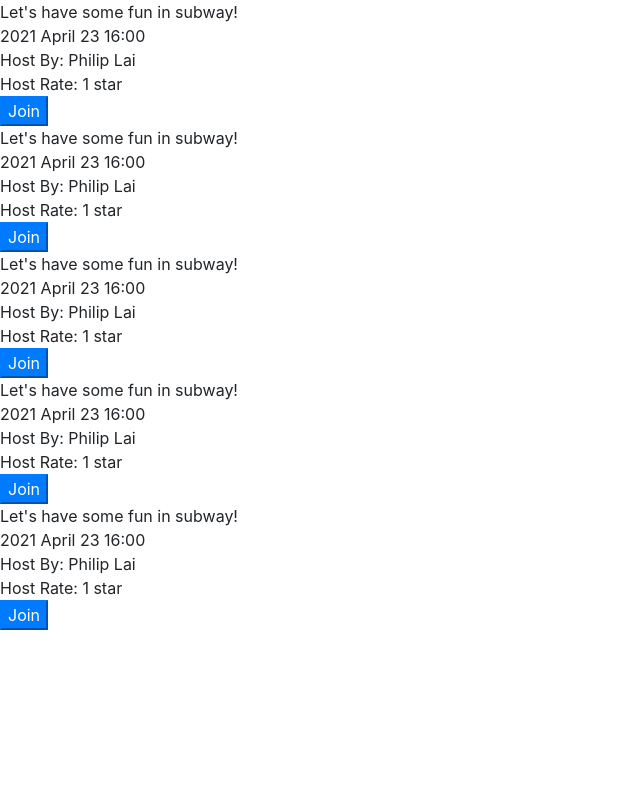
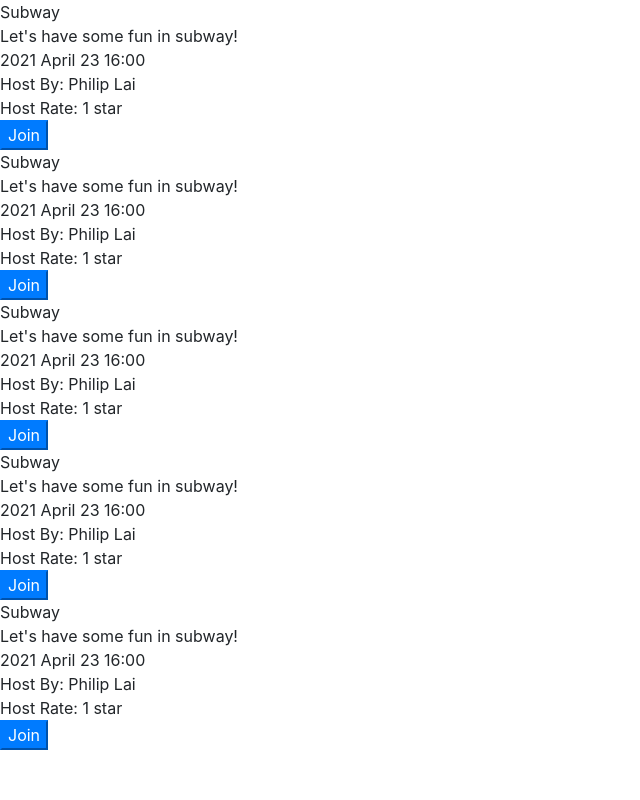
Before and after one commit to GinyWang/2021Hack-1, a Flask app: template Package/templates/room-list.html in a window 1280 px wide. Shown: the whole page, without its empty margins (0-640 px from the left). Run offline with Flask 2, Linux system fonts and the light colour scheme; the template is opened without the code that fills it, so the values that code supplies are empty; some libraries are stand-ins or nearby versions.

Commit message:
Update room-list.html

```diff
--- a/Package/templates/room-list.html
+++ b/Package/templates/room-list.html
@@ -7,43 +7,58 @@
     <title>roomList</title>
     <!-- Latest compiled and minified CSS -->
     <link rel="stylesheet" href="https://maxcdn.bootstrapcdn.com/bootstrap/4.5.2/css/bootstrap.min.css">
-    <link rel = "stylesheet" href="style/room-list.css">
+    <link rel = "stylesheet" href="style/room_list.css">
 </head>
 <body>
     <div class="grid-container">
         <div class="grid-item">
+            <div class="bg">Subway</div>
             <div class="title">Let's have some fun in subway!</div>
+            <div class="info">
                 <div class="date">2021 April 23 16:00</div>
                 <div class="host">Host By: Philip Lai</div>
                 <div class="rate">Host Rate: 1 star</div>
+            </div>
             <button type="button" class="join btn-primary">Join</button>
         </div>
         <div class="grid-item">
+            <div class="bg">Subway</div>
             <div class="title">Let's have some fun in subway!</div>
+            <div class="info">
                 <div class="date">2021 April 23 16:00</div>
                 <div class="host">Host By: Philip Lai</div>
                 <div class="rate">Host Rate: 1 star</div>
+            </div>
             <button type="button" class="join btn-primary">Join</button>
         </div>
         <div class="grid-item">
+            <div class="bg">Subway</div>
             <div class="title">Let's have some fun in subway!</div>
+            <div class="info">
                 <div class="date">2021 April 23 16:00</div>
                 <div class="host">Host By: Philip Lai</div>
                 <div class="rate">Host Rate: 1 star</div>
+            </div>
             <button type="button" class="join btn-primary">Join</button>
         </div>
         <div class="grid-item">
+            <div class="bg">Subway</div>
             <div class="title">Let's have some fun in subway!</div>
+            <div class="info">
                 <div class="date">2021 April 23 16:00</div>
                 <div class="host">Host By: Philip Lai</div>
                 <div class="rate">Host Rate: 1 star</div>
+            </div>
             <button type="button" class="join btn-primary">Join</button>
         </div>
         <div class="grid-item">
+            <div class="bg">Subway</div>
             <div class="title">Let's have some fun in subway!</div>
+            <div class="info">
                 <div class="date">2021 April 23 16:00</div>
                 <div class="host">Host By: Philip Lai</div>
                 <div class="rate">Host Rate: 1 star</div>
+            </div>
             <button type="button" class="join btn-primary">Join</button>
         </div>
 
```
Lines whose indentation alone changed are shown as unchanged.
